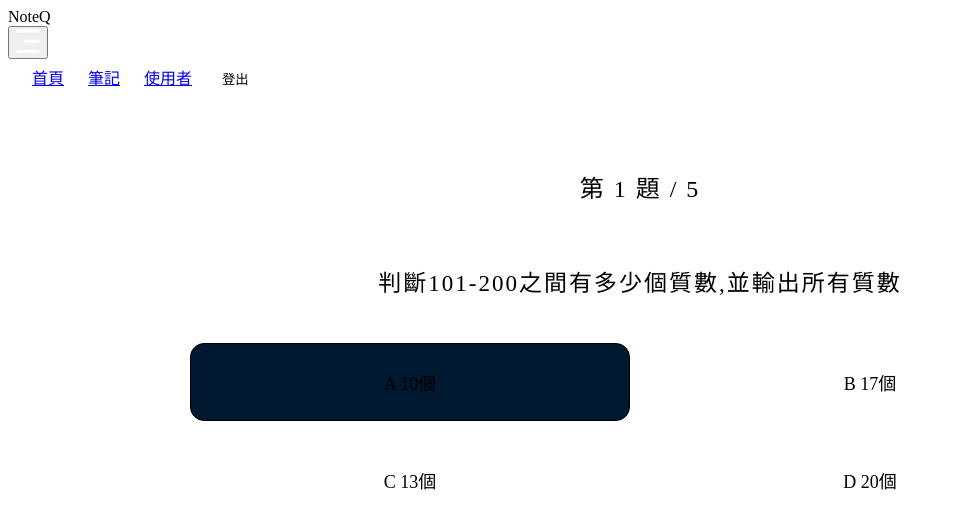
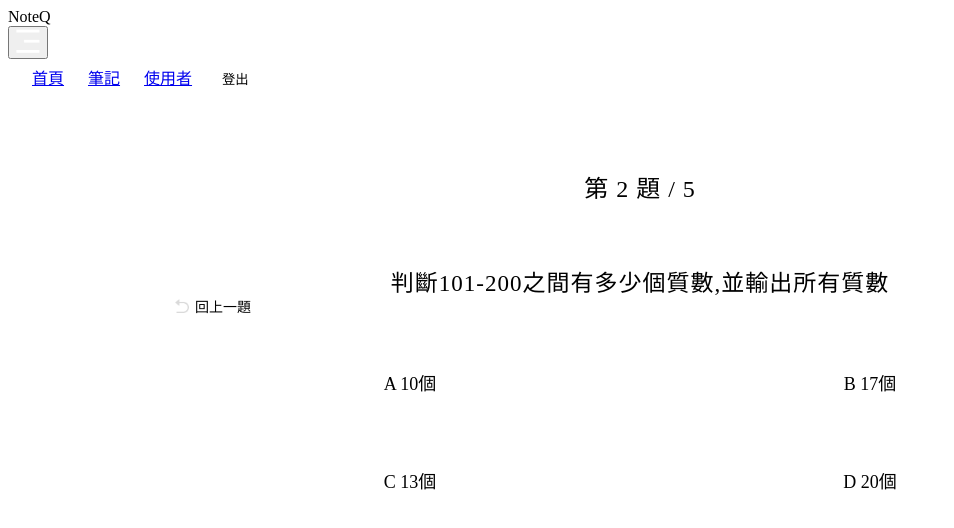
Before and after one commit to 090bun/noteQ, a Next.js app in the folder frontend/my-app/: page /game in a window 1280 px wide. Both pictures are taken after a click on the element "A 10個". Shown: the top 528 px of the page, without its empty margins (0-954 px from the left). Built offline with nearby package versions, Linux system fonts and the light colour scheme.

Commit message:
feat:遊戲頁面流程

```diff
--- a/frontend/my-app/src/app/game/page.js
+++ b/frontend/my-app/src/app/game/page.js
@@ -12,8 +12,10 @@ import Menu from '../components/Menu';
 const Game = () => {
   const [currentQuestion, setCurrentQuestion] = useState(1);
   const [selectedOption, setSelectedOption] = useState(null);
+  const [showCompleteButton, setShowCompleteButton] = useState(false);
   const totalQuestions = 5;
   const progressPercent = (currentQuestion / totalQuestions) * 100;
+
   const [isMenuOpen, setIsMenuOpen] = useState(false);
      // 切換選單
     const toggleMenu = () => {
@@ -60,7 +62,23 @@ const Game = () => {
 
 const handleOptionClick = (index) => {
   setSelectedOption(index);
+
+  if (currentQuestion === totalQuestions) {
+    setShowCompleteButton(true);
+    return;
+  }
+
+  setTimeout(() => {
+    setCurrentQuestion(prev => prev + 1);
+    setSelectedOption(null); // 清除前一題的選擇樣式
+  }, 300); // 0.3 秒延遲，讓選擇樣式有時間顯示
 };
+
+// 完成挑戰處理函數
+const handleCompleteChallenge = () => {
+  window.location.href = '/gameover';
+};
+
 
   return (
   <>
@@ -90,6 +108,26 @@ const Game = () => {
           判斷101-200之間有多少個質數,並輸出所有質數
         </p>
 
+        <div className={styles.gameSection}>
+          {/* 回上一題按鈕 */}
+          {currentQuestion > 1 && (
+            <div
+              className={styles.backButton}
+              onClick={() => {
+                setCurrentQuestion((prev) => prev - 1);
+                setSelectedOption(null);
+              }}
+            >
+              <Image
+                src="/img/Vector-9.png"
+                alt="Back"
+                width={14}
+                height={14}
+              />
+              <span className={styles.backText}>回上一題</span>
+            </div>
+          )}
+
           <div className={styles.answerGrid}>
             {options.map((option, index) => (
               <div
@@ -101,6 +139,20 @@ const Game = () => {
               </div>
             ))}
           </div>
+
+          {/* 完成挑戰按鈕 - 只在最後一題且選擇完後顯示 */}
+          {currentQuestion === totalQuestions && showCompleteButton && (
+            <div className={styles.completeButtonContainer}>
+              <button
+                className={styles.completeButton}
+                onClick={handleCompleteChallenge}
+              >
+                完成挑戰
+              </button>
+            </div>
+          )}
+        </div>
+
       </div>
     </main>
   </>
--- a/frontend/my-app/src/app/styles/GamePage.module.css
+++ b/frontend/my-app/src/app/styles/GamePage.module.css
@@ -21,7 +21,7 @@
     color: var(--text-color);
     font-size: 24px;
     font-weight: 500;
-    letter-spacing: 2px;
+    letter-spacing: 1px;
     text-align: center;
     margin: 0;
 }
@@ -50,7 +50,13 @@
     font-weight: 500;
     margin: 0;
     max-width: 900px;
-    letter-spacing: 2px;
+    letter-spacing: 1px;
+}
+
+.gameSection {
+    position: relative;
+    width: 100%;
+    max-width: 900px;
 }
 
 .answerGrid {
@@ -60,6 +66,7 @@
     width: 100%;
     max-width: 900px;
     margin-top: 20px;
+    position: relative;
 }
 
 .answerOption {
@@ -104,12 +111,85 @@
 }
 
 .selected {
-    background:#001830;
     border-color: var(--text-color);
     box-shadow: 0 0 20px rgba(255, 255, 255, 0.3);
 }
 
-/* 手機版樣式 */
+.backButton {
+    position: absolute;
+    top: -35px;
+    left: -15px;
+    display: flex;
+    align-items: center;
+    gap: 6px;
+    font-size: 14px;
+    color: var(--text-color);
+    cursor: pointer;
+    padding: 8px 0;
+    transition: all 0.3s ease;
+    z-index: 10;
+}
+
+.backButton:hover {
+    transform: translateY(-2px);
+    opacity: 0.8;
+}
+
+.backText {
+    font-size: 14px;
+    font-weight: 400;
+}
+
+.completeButtonContainer {
+    display: flex;
+    justify-content: flex-end;
+    margin-top: 30px;
+    width: 100%;
+}
+
+.completeButton {
+    padding: 25px;
+    background: rgba(255, 255, 255, 0.1);
+    border: 1px solid rgba(255, 255, 255, 0.2);
+    border-radius: 14px;
+    color: var(--text-color);
+    font-size: 18px;
+    font-weight: 500;
+    cursor: pointer;
+    transition: all 0.3s cubic-bezier(0.4, 0, 0.2, 1);
+    position: relative;
+    overflow: hidden;
+    letter-spacing: 1px;
+    min-width: 200px;
+}
+
+.completeButton::before {
+    content: '';
+    position: absolute;
+    top: 0;
+    left: -100%;
+    width: 100%;
+    height: 100%;
+    background: linear-gradient(90deg, transparent, rgba(255, 255, 255, 0.1), transparent);
+    transition: left 0.5s ease;
+}
+
+.completeButton:hover::before {
+    left: 100%;
+}
+
+.completeButton:hover {
+    background: rgba(255, 255, 255, 0.15);
+    transform: translateY(-2px) scale(1.02);
+    box-shadow: 0 8px 25px rgba(0, 0, 0, 0.3);
+    border-color: rgba(255, 255, 255, 0.3);
+}
+
+.completeButton:active {
+    transform: translateY(0) scale(1);
+}
+
+
 @media (max-width: 768px) {
     .gameMain {
         padding: 5vh 5vw;
@@ -131,10 +211,40 @@
     .answerGrid {
         gap: 15px;
         grid-template-columns: 1fr;
+        margin-bottom: 40px;
     }
 
     .answerOption {
         padding: 18px;
         font-size: 16px;
     }
+
+    .backButton {
+        top: auto;
+        bottom: -25px;
+        left: 0;
+        padding: 8px 0;
+        font-size: 12px;
+        gap: 8px;
+    }
+
+    .backText {
+        font-size: 12px;
+    }
+
+    .completeButtonContainer {
+        position: absolute;
+        bottom: -80px;
+        left: 50%;
+        transform: translateX(-50%);
+        margin-top: 0;
+        width: auto;
+        justify-content: center;
+    }
+
+    .completeButton {
+        padding: 18px;
+        font-size: 16px;
+        min-width: 150px;
+    }
 }
```
Lines whose indentation alone changed are shown as unchanged.
